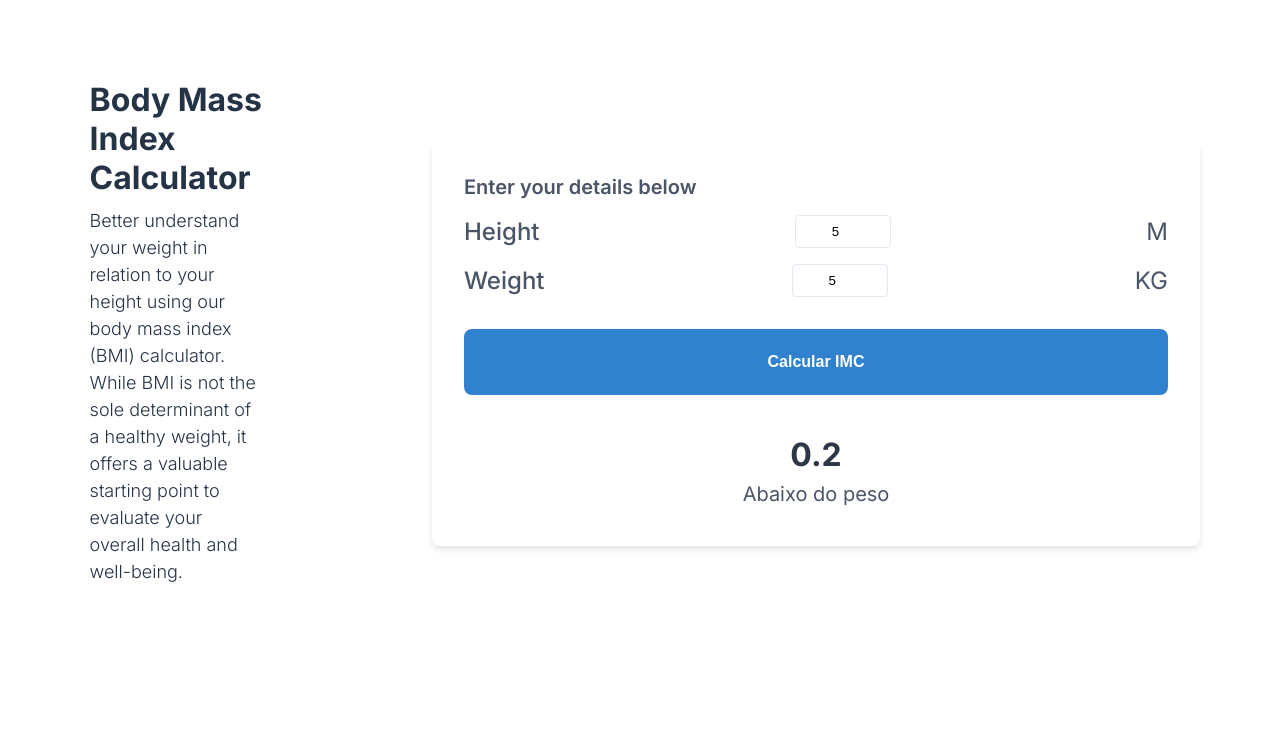
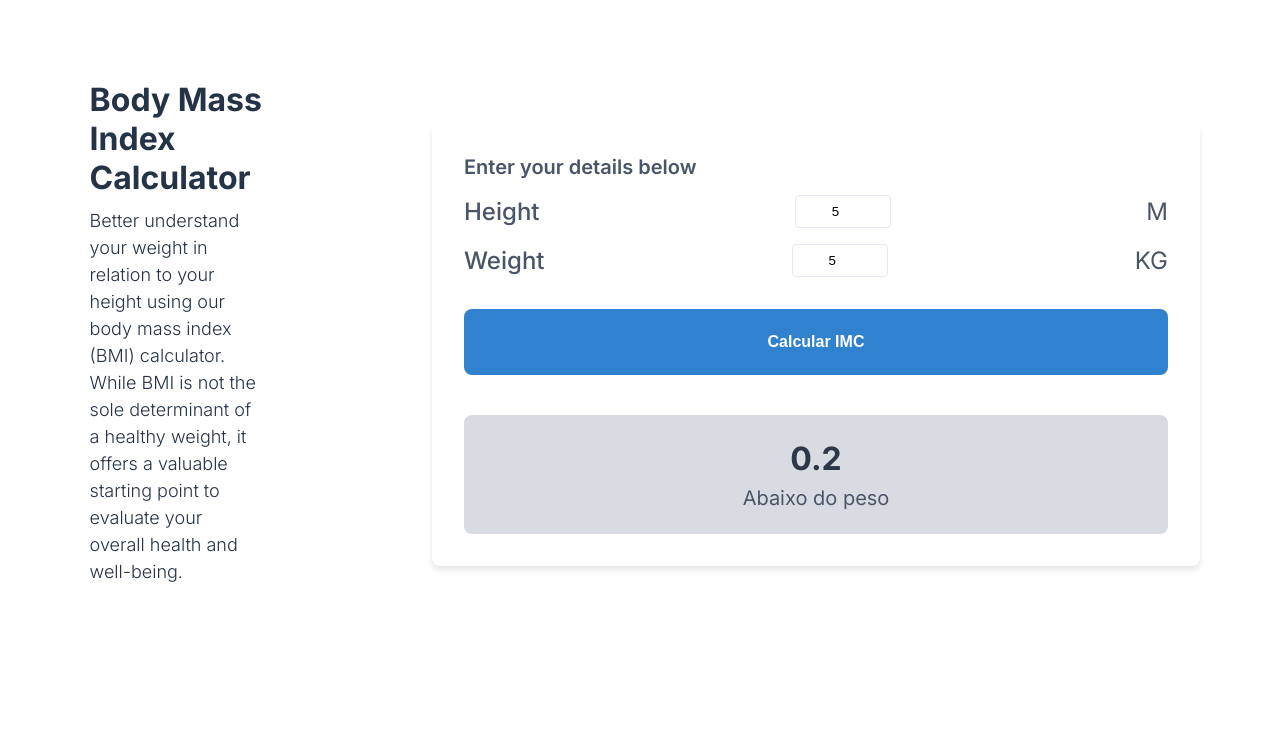
Before and after one commit to quintiliano95/TesteAgile, a plain HTML site: page starter-code/index.html in a window 1280 px wide. Both pictures are taken after typing "5", "5" into the empty fields and a click on the button "Calcular IMC". Shown: the top 742 px of the page. Drawn offline with Linux system fonts and the light colour scheme.

Commit message:
seção 2 finalizada

```diff
--- a/starter-code/index.html
+++ b/starter-code/index.html
@@ -46,7 +46,7 @@
                         Calcular IMC
                     </button>
                 </form>
-                <div id="resultado" class="result fade-in hidden">
+                <div id="resultado" class="result resultado fade-in hidden">
                     <p class="bmi-value" id="valorIMC">--</p>
                     <p id="categoriaIMC" class="bmi-category">Informe sua altura e peso para calcular seu IMC.</p>
                 </div>
--- a/starter-code/style.css
+++ b/starter-code/style.css
@@ -128,8 +128,7 @@ body, html {
 .resultado {
     margin-top: 1.5rem;
     padding: 1rem;
-    background-color: #4299e1;
-    color: white;
+    background-color: rgba(94, 110, 133, 0.24);
     border-radius: 0.5rem;
     text-align: center;
 }
```
